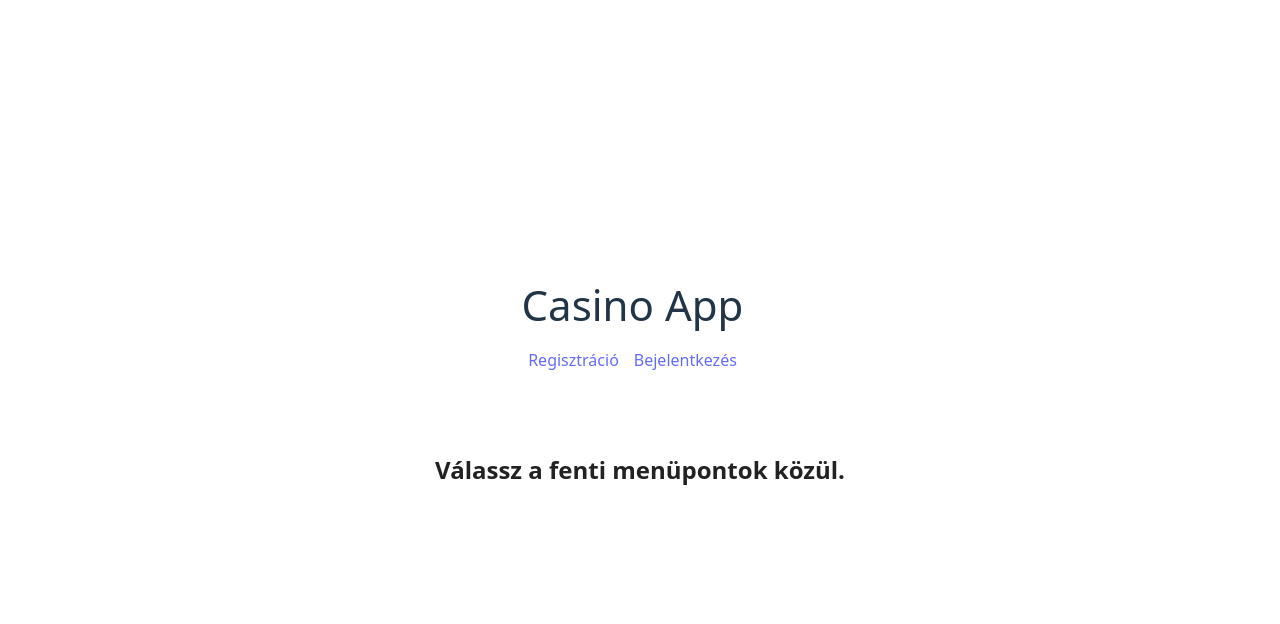
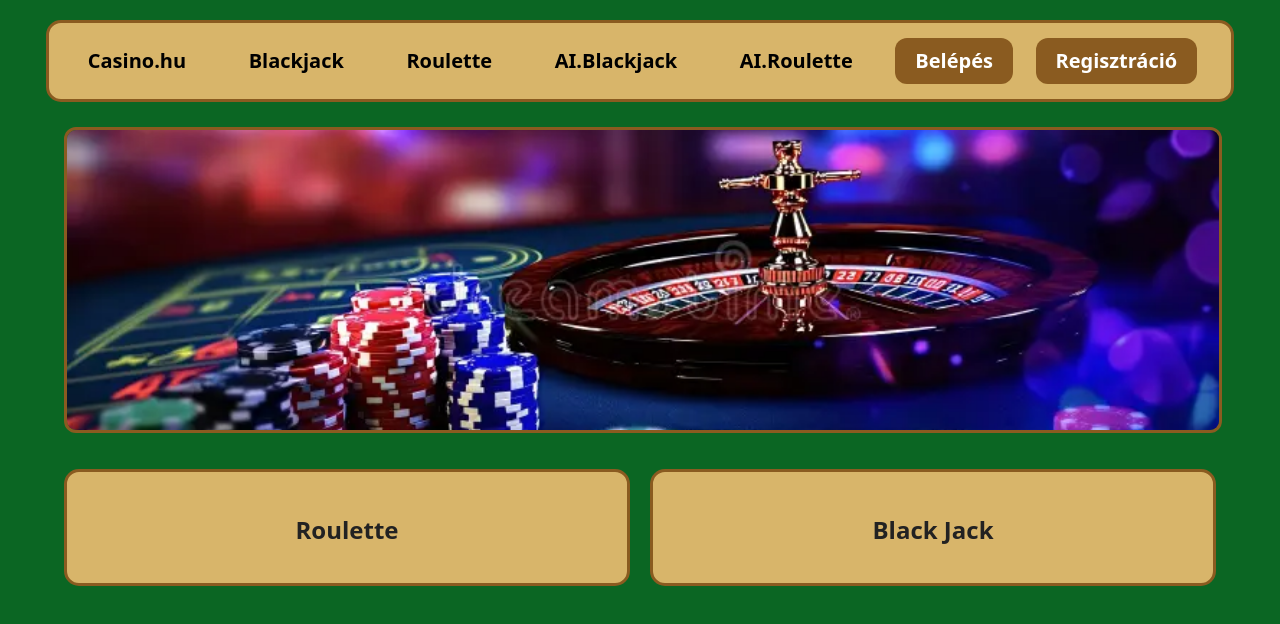
Before and after one commit to Kdorina/CasinoFrontend, a React (Vite) app: page / in a window 1280 px wide. Shown: the top 624 px of the page. Built offline with nearby package versions, Linux system fonts and the light colour scheme.

Commit message:
Alap main oldal

```diff
--- a/src/App.css
+++ b/src/App.css
@@ -1,5 +1,4 @@
 #root {
-  max-width: 1280px;
   margin: 0 auto;
   padding: 2rem;
   text-align: center;
--- a/src/App.jsx
+++ b/src/App.jsx
@@ -13,6 +13,8 @@
 import Home from "./components/Home.jsx";
 import Withdraw from "./components/Withdraw.jsx";
 import BuyToken from "./components/Buy/BuyToken.jsx";
+import CasinoMainPage from "./components/CasinoMainPage.jsx";
+
 
 function AppWrapper() {
   return (
@@ -26,51 +28,24 @@
   const [loggedIn, setLoggedIn] = useState(false);
   const location = useLocation();
 
-  const showTitle =
-    location.pathname === "/" ||
-    location.pathname === "/login" ||
-    location.pathname === "/register";
+const showTitle =
+  location.pathname === "/login" ||
+  location.pathname === "/register";
 
-  const showMenu = location.pathname === "/";
+
+const showMenu = false;
 
   return (
     <div className="app-container">
 
-      {/* HEADER */}
-      <header className="app-header">
-
-        {/* CÍM */}
-        {showTitle && (
-          <h1 className="app-title">
-            <Link to="/" style={{ textDecoration: "none", color: "inherit" }}>
-              Casino App
-            </Link>
-          </h1>
-        )}
-
-        {/* FŐOLDALI MENÜ */}
-        {showMenu && (
-          <nav className="nav">
-            <Link to="/register" className="nav-btn">Regisztráció</Link>
-            <Link to="/login" className="nav-btn">Bejelentkezés</Link>
-          </nav>
-        )}
-
-      </header>
 
       {/* OLDALTARTALOM */}
       <main className="page-container">
         <Routes>
 
           {/* FŐOLDAL */}
-          <Route
-            path="/"
-            element={
-              <div style={{ padding: "30px" }}>
-                <h2>Válassz a fenti menüpontok közül.</h2>
-              </div>
-            }
-          />
+          <Route path="/" element={<CasinoMainPage />} />
+
 
           {/* LOGIN */}
           <Route
--- /dev/null
+++ b/src/components/CasinoMainPage.css
@@ -0,0 +1,120 @@
+/* === TELJES HÁTTÉR === */
+.casino-wrapper {
+  width: 100%;
+  background: #0b6623; /* Kaszinó zöld */
+  padding: 0;
+  margin: 0;
+  display: flex;
+  flex-direction: column;
+  align-items: center;
+}
+
+/* === NAVBAR === */
+.casino-navbar {
+  width: 90%;
+  background: #d8b56a;
+  margin-top: 20px;
+  padding: 15px;
+  border-radius: 15px;
+  border: 3px solid #8a5b20;
+  display: flex;
+  justify-content: space-around;
+  align-items: center;
+}
+
+.casino-navbar a {
+  text-decoration: none;
+  font-size: 20px;
+  font-weight: bold;
+  padding: 8px 20px;
+  color: black;
+}
+
+.casino-navbar a:hover {
+  background: rgba(255,255,255,0.3);
+  border-radius: 10px;
+}
+
+/* === Loginnál legyen más szín === */
+.login-btn {
+  background: #8a5b20;
+  padding: 10px 20px;
+  color: white !important;
+  border-radius: 12px;
+}
+.register-btn {
+  background: #8a5b20;
+  padding: 10px 20px;
+  color: white !important;
+  border-radius: 12px;
+}
+
+
+/* === SLIDER === */
+.slider-box {
+  margin-top: 25px;
+  width: 90%;
+}
+
+.slider-image {
+  width: 100%;
+  height: 300px;
+  object-fit: cover;
+  border-radius: 12px;
+  border: 3px solid #8a5b20;
+}
+
+.game-holder{
+display: inline-flex;
+flex-direction: row;
+width: 90%;
+gap:20px
+}
+
+/* === KATEGÓRIADOBOZ === */
+
+.category-box {
+  width: 100%;
+  background: #d8b56a;
+  margin-top: 30px;
+  padding: 20px;
+  border-radius: 15px;
+  border: 3px solid #8a5b20;
+}
+
+.cat-title {
+  text-align: center;
+  font-size: 24px;
+  margin-bottom: 15px;
+  font-weight: bold;
+}
+
+/* === JÁTÉKKÁRTYÁK RIVIGÁLÁSA === */
+.game-row {
+  display: flex;
+  justify-content: space-evenly;
+  flex-wrap: wrap;
+  gap: 20px;
+}
+
+.game-card {
+  background: #e8c983;
+  border: 2px solid #8a5b20;
+  width: 160px;
+  border-radius: 12px;
+  padding: 10px;
+  text-align: center;
+}
+
+.game-card img {
+  width: 100%;
+  height: 140px;
+  object-fit: cover;
+  border-radius: 10px;
+}
+
+.game-card p {
+  margin-top: 10px;
+  font-weight: bold;
+  color: black;
+}
--- /dev/null
+++ b/src/components/CasinoMainPage.jsx
@@ -0,0 +1,49 @@
+import React from "react";
+import "./CasinoMainPage.css";
+
+function CasinoMainPage() {
+  return (
+    <div className="casino-wrapper">
+
+      {/* NAVBAR FELSŐ */}
+      <nav className="casino-navbar">
+        <a className="casino-brand" href="/">Casino.hu</a>
+        <a href="#blackjack">Blackjack</a>
+        <a href="#roulette">Roulette</a>
+        <a href="#ai-blackjack">AI.Blackjack</a>
+        <a href="#ai-roulette">AI.Roulette</a>
+        <a className="login-btn" href="/login">Belépés</a>
+        <a className="register-btn" href="/register">Regisztráció</a>
+      </nav>
+
+
+
+      {/* SLIDER */}
+      <div className="slider-box">
+        <img
+          src="/img/casino-bg.webp"
+          className="slider-image"
+        />
+      </div>
+
+       {/* JATEK HOLDER */}
+      <div className="game-holder">
+
+      {/* ROULETTE KATEGÓRIA */}
+      <div className="category-box">
+        <h2 className="cat-title">Roulette</h2>
+
+      </div>
+
+      {/* BLACKJACK KATEGÓRIA */}
+      <div className="category-box">
+        <h2 className="cat-title">Black Jack</h2>
+
+      </div>
+      </div>
+
+    </div>
+  );
+}
+
+export default CasinoMainPage;
--- a/src/components/Login/LoginPage.jsx
+++ b/src/components/Login/LoginPage.jsx
@@ -40,7 +40,7 @@
       display: 'flex',
       justifyContent: 'center',
       alignItems: 'center',
-      backgroundColor: '#273858ff'
+      backgroundColor: '#0b6623'
     }}>
       <form onSubmit={handleLogin} style={{
         display: 'flex',
--- a/src/index.css
+++ b/src/index.css
@@ -25,20 +25,19 @@
 
 body {
   margin: 0;
-  display: flex;
-  place-items: center;
-  min-width: 320px;
+  padding: 0;
+  width: 100%;
   min-height: 100vh;
-  justify-content: center;
+  background: #0b6623; /* Kaszinó zöld háttér */
 }
+
 /* Minden oldal tartalma legyen középen */
 .page-container {
-  display: flex;
-  justify-content: center;
-  align-items: center;
-  flex-direction: column;
-  padding-top: 30px;
+  width: 100%;
+  margin: 0;
+  padding: 0;
 }
+
 
 /* Cím középre */
 .app-title {
```
Also changed, not shown: public/img/casino-bg.webp (added).
